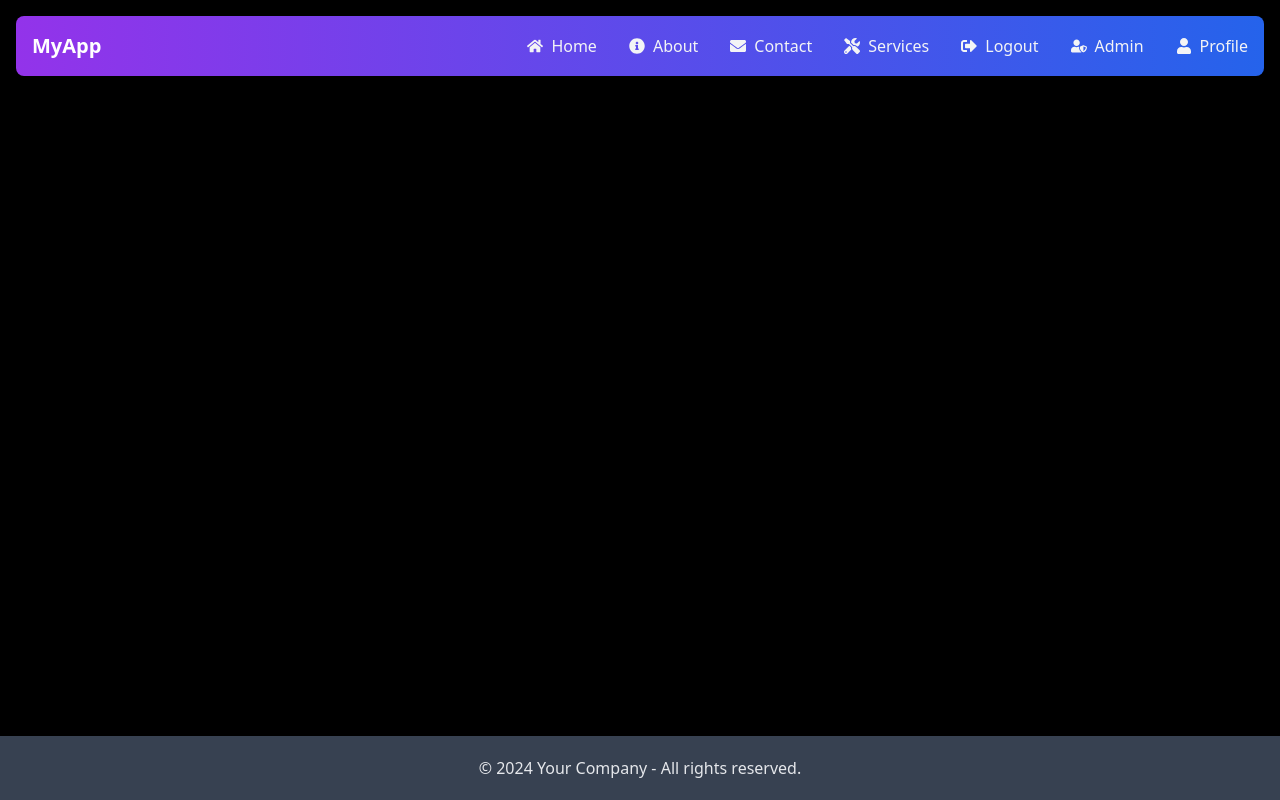
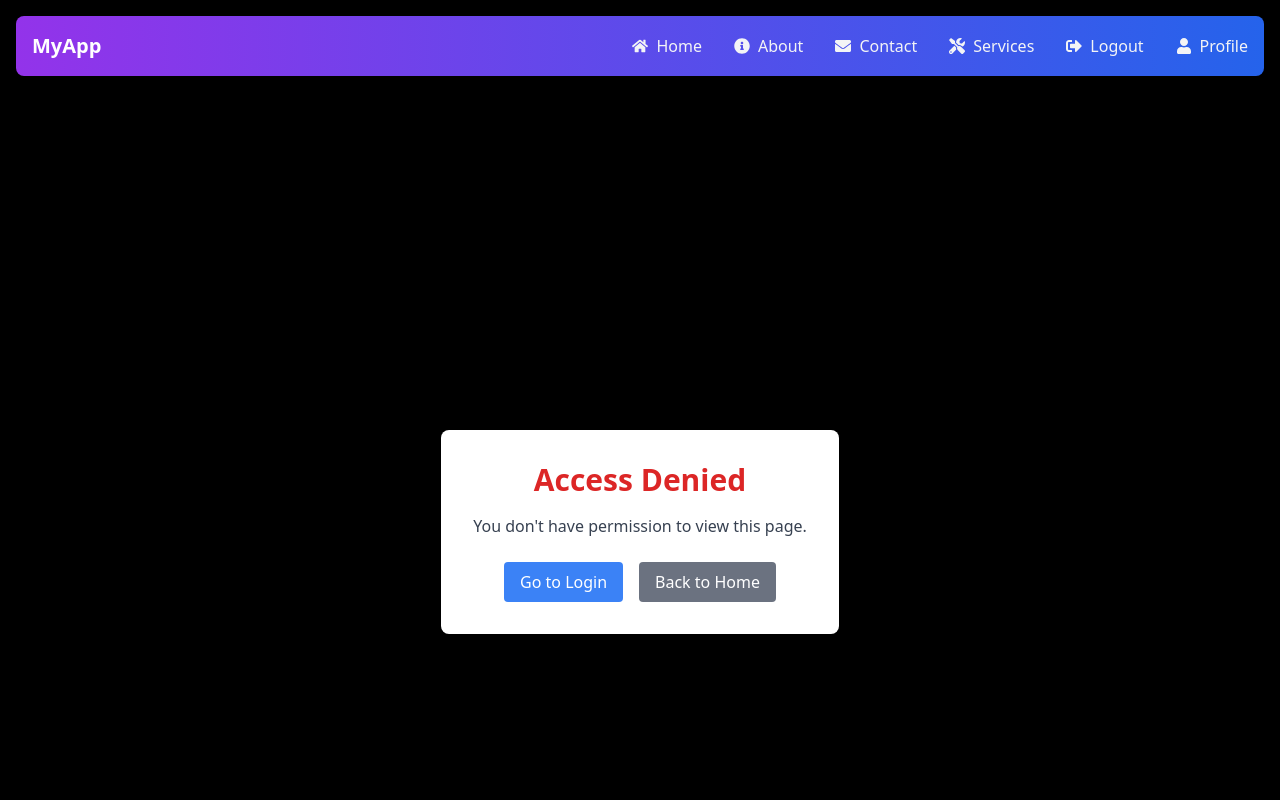
Before and after one commit to Ashhad1200/MERN, a React (Vite) app in the folder MERN Project/frontend/: page /unauthorizedPage in a window 1280 px wide. Shown: the top 800 px of the page. Built offline with nearby package versions, Linux system fonts and the light colour scheme; no server answers; sample sign-in values are in the browser's storage.

Commit message:
"Refactored App.jsx to use lazy loading, added suspense and fallback, updated Navbar.jsx with conditional admin link, modified PrivateRoute.jsx to remove unnecessary code, and removed loader styles from index.css."

```diff
--- a/MERN Project/frontend/src/App.jsx
+++ b/MERN Project/frontend/src/App.jsx
@@ -1,25 +1,36 @@
+import { Suspense, lazy } from "react";
 import { BrowserRouter, Routes, Route } from "react-router-dom";
 import { QueryClient, QueryClientProvider } from "@tanstack/react-query";
 import { ReactQueryDevtools } from "@tanstack/react-query-devtools";
 import "./App.css";
 
-import Home from "./Pages/Home";
-import About from "./Pages/About";
-import Login from "./Pages/Login";
-import Register from "./Pages/Register";
-import Contact from "./Pages/Contact";
-import Services from "./Pages/Services";
 import Navbar from "./Components/Navbar";
-import UserDetails from "./Pages/UserDetails";
-import Comments from "./Components/Comments";
-import UsersList from "./Components/Users";
 import Footer from "./Components/Footer";
 import PrivateRoute from "./Components/PrivateRoute";
-import Admin from "./Pages/Admin";
-import Profile from "./Pages/UserProfile";
-// Import the PrivateRoute component
+import ProtectAdmin from "./Components/ProtectAdmin";
+import UnauthorizedPage from "./Components/unauthorized";
+import LoadingScreen from "./Components/Loader";
 
-const queryClient = new QueryClient();
+const Home = lazy(() => import("./Pages/Home"));
+const About = lazy(() => import("./Pages/About"));
+const Login = lazy(() => import("./Pages/Login"));
+const Register = lazy(() => import("./Pages/Register"));
+const Contact = lazy(() => import("./Pages/Contact"));
+const Services = lazy(() => import("./Pages/Services"));
+const UserDetails = lazy(() => import("./Pages/UserDetails"));
+const Comments = lazy(() => import("./Components/Comments"));
+const UsersList = lazy(() => import("./Components/Users"));
+const Admin = lazy(() => import("./Pages/Admin"));
+const Profile = lazy(() => import("./Pages/UserProfile"));
+
+const queryClient = new QueryClient({
+  defaultOptions: {
+    queries: {
+      retry: 2, // Retry failed queries twice
+      refetchOnWindowFocus: false, // Prevent unnecessary refetching
+    },
+  },
+});
 
 function App() {
   return (
@@ -28,24 +39,31 @@ function App() {
         <div className="flex flex-col min-h-screen">
           <Navbar />
           <div className="flex-grow m-10">
+            <Suspense fallback={<LoadingScreen />}>
               <Routes>
                 {/* Public Routes */}
                 <Route path="/about" element={<About />} />
                 <Route path="/services" element={<Services />} />
                 <Route path="/login" element={<Login />} />
                 <Route path="/register" element={<Register />} />
+                <Route path="/unauthorizedPage" element={<UnauthorizedPage />} />
 
                 {/* Protected Routes */}
                 <Route element={<PrivateRoute />}>
                   <Route path="/" element={<Home />} />
                   <Route path="/contact" element={<Contact />} />
-                <Route path="/admin" element={<Admin />} />
                   <Route path="/profile" element={<Profile />} />
                   <Route path="/userDetails/:id" element={<UserDetails />} />
                   <Route path="/comments" element={<Comments />} />
                   <Route path="/users" element={<UsersList />} />
+
+                  {/* Admin Protected Routes */}
+                  <Route element={<ProtectAdmin />}>
+                    <Route path="/admin" element={<Admin />} />
+                  </Route>
                 </Route>
               </Routes>
+            </Suspense>
           </div>
           <Footer />
         </div>
--- a/MERN Project/frontend/src/Components/Navbar.jsx
+++ b/MERN Project/frontend/src/Components/Navbar.jsx
@@ -1,12 +1,28 @@
 import { Link, useNavigate } from "react-router-dom";
 import { useAuth } from "../Hooks/auth";
-import { FaHome, FaInfoCircle, FaEnvelope, FaTools, FaUser, FaSignInAlt, FaUserPlus, FaSignOutAlt, FaUserShield, FaBars } from "react-icons/fa";
+import {
+  FaHome,
+  FaInfoCircle,
+  FaEnvelope,
+  FaTools,
+  FaUser,
+  FaSignInAlt,
+  FaUserPlus,
+  FaSignOutAlt,
+  FaUserShield,
+  FaBars,
+} from "react-icons/fa";
 import { useState } from "react";
+import { useProfile } from "../Hooks/useGetProfile";
 
 const Navbar = () => {
   const { logout, isLoggedIn } = useAuth();
   const navigate = useNavigate();
   const [isMenuOpen, setIsMenuOpen] = useState(false);
+
+  const { data } = useProfile();
+  const { userDetails } = data || {};
+  const { isAdmin } = userDetails || {};
 
   const handleLogout = async () => {
     try {
@@ -38,19 +54,31 @@ const Navbar = () => {
           } lg:flex lg:items-center lg:space-x-8 lg:ml-auto w-full lg:w-auto mt-4 lg:mt-0`}
         >
           <div className="flex flex-col lg:flex-row lg:space-x-8 text-center">
-            <Link to="/" className="flex items-center justify-center space-x-2 text-gray-100 hover:text-white transition duration-200">
+            <Link
+              to="/"
+              className="flex items-center justify-center space-x-2 text-gray-100 hover:text-white transition duration-200"
+            >
               <FaHome />
               <span>Home</span>
             </Link>
-            <Link to="/about" className="flex items-center justify-center space-x-2 text-gray-100 hover:text-white transition duration-200">
+            <Link
+              to="/about"
+              className="flex items-center justify-center space-x-2 text-gray-100 hover:text-white transition duration-200"
+            >
               <FaInfoCircle />
               <span>About</span>
             </Link>
-            <Link to="/contact" className="flex items-center justify-center space-x-2 text-gray-100 hover:text-white transition duration-200">
+            <Link
+              to="/contact"
+              className="flex items-center justify-center space-x-2 text-gray-100 hover:text-white transition duration-200"
+            >
               <FaEnvelope />
               <span>Contact</span>
             </Link>
-            <Link to="/services" className="flex items-center justify-center space-x-2 text-gray-100 hover:text-white transition duration-200">
+            <Link
+              to="/services"
+              className="flex items-center justify-center space-x-2 text-gray-100 hover:text-white transition duration-200"
+            >
               <FaTools />
               <span>Services</span>
             </Link>
@@ -64,21 +92,36 @@ const Navbar = () => {
               </button>
             ) : (
               <>
-                <Link to="/login" className="flex items-center justify-center space-x-2 text-gray-100 hover:text-white transition duration-200">
+                <Link
+                  to="/login"
+                  className="flex items-center justify-center space-x-2 text-gray-100 hover:text-white transition duration-200"
+                >
                   <FaSignInAlt />
                   <span>Login</span>
                 </Link>
-                <Link to="/register" className="flex items-center justify-center space-x-2 text-gray-100 hover:text-white transition duration-200">
+                <Link
+                  to="/register"
+                  className="flex items-center justify-center space-x-2 text-gray-100 hover:text-white transition duration-200"
+                >
                   <FaUserPlus />
                   <span>Register</span>
                 </Link>
               </>
             )}
-            <Link to="/admin" className="flex items-center justify-center space-x-2 text-gray-100 hover:text-white transition duration-200">
-              <FaUserShield />
-              <span>Admin</span>
-            </Link>
-            <Link to="/profile" className="flex items-center justify-center space-x-2 text-gray-100 hover:text-white transition duration-200">
+
+            {isAdmin && (
+              <Link
+                to="/admin"
+                className="flex items-center justify-center space-x-2 text-gray-100 hover:text-white transition duration-200"
+              >
+                <FaUserShield />
+                <span>Admin</span>
+              </Link>
+            )}
+            <Link
+              to="/profile"
+              className="flex items-center justify-center space-x-2 text-gray-100 hover:text-white transition duration-200"
+            >
               <FaUser />
               <span>Profile</span>
             </Link>
--- a/MERN Project/frontend/src/Components/PrivateRoute.jsx
+++ b/MERN Project/frontend/src/Components/PrivateRoute.jsx
@@ -3,12 +3,10 @@ import { Navigate, Outlet } from "react-router-dom";
 // This component will wrap the protected routes
 const PrivateRoute = () => {
   const token = localStorage.getItem("Token");
-
   // If token is not available (i.e., user is not authenticated), redirect to login page
   if (!token) {
     return <Navigate to="/login" replace />;
   }
-
   // If authenticated, render the protected route's component (via Outlet)
   return <Outlet />;
 };
--- /dev/null
+++ b/MERN Project/frontend/src/Components/ProtectAdmin.jsx
@@ -0,0 +1,30 @@
+import { Navigate, Outlet } from "react-router-dom";
+import { useProfile } from "../Hooks/useGetProfile";
+import LoadingScreen from "./Loader";
+
+const ProtectAdmin = () => {
+  const { data, error, isLoading } = useProfile(); // Assuming useProfile provides loading and error states
+
+  // Show a loading spinner or placeholder while fetching the profile data
+  if (isLoading) {
+    return <LoadingScreen />; // Replace with a proper loading spinner or skeleton UI
+  }
+
+  // Handle errors or unauthorized access gracefully
+  if (error) {
+    console.error("Error fetching profile:", error);
+    return <Navigate to="/errorPage" replace />; // Redirect to a custom error page
+  }
+
+  const isAdmin = data?.userDetails?.isAdmin;
+
+  // Redirect to unauthorized page if the user is not an admin
+  if (!isAdmin) {
+    return <Navigate to="/unauthorizedPage" replace />;
+  }
+
+  // Render the protected route's component if the user is an admin
+  return <Outlet />;
+};
+
+export default ProtectAdmin;
--- /dev/null
+++ b/MERN Project/frontend/src/Components/unauthorized.jsx
@@ -0,0 +1,30 @@
+import { useNavigate } from 'react-router-dom';
+
+const UnauthorizedPage = () => {
+  const navigate = useNavigate();
+
+  return (
+    <div className="flex flex-col items-center justify-center min-h-screen">
+      <div className="bg-white p-8 rounded-lg shadow-lg text-center">
+        <h1 className="text-3xl font-bold text-red-600 mb-4">Access Denied</h1>
+        <p className="text-gray-700 mb-6">
+          You don't have permission to view this page.
+        </p>
+        <button
+          onClick={() => navigate('/login')}
+          className="bg-blue-500 text-white py-2 px-4 rounded hover:bg-blue-600 transition"
+        >
+          Go to Login
+        </button>
+        <button
+          onClick={() => navigate('/')}
+          className="ml-4 bg-gray-500 text-white py-2 px-4 rounded hover:bg-gray-600 transition"
+        >
+          Back to Home
+        </button>
+      </div>
+    </div>
+  );
+};
+
+export default UnauthorizedPage;
--- a/MERN Project/frontend/src/index.css
+++ b/MERN Project/frontend/src/index.css
@@ -1,18 +1,3 @@
 @tailwind base;
 @tailwind components;
 @tailwind utilities;
-
-
-.loader {
-    border-color: transparent;
-    animation: spin 1s linear infinite;
-  }
-
-  @keyframes spin {
-    0% {
-      transform: rotate(0deg);
-    }
-    100% {
-      transform: rotate(360deg);
-    }
-  }
```
Lines whose indentation alone changed are shown as unchanged.
